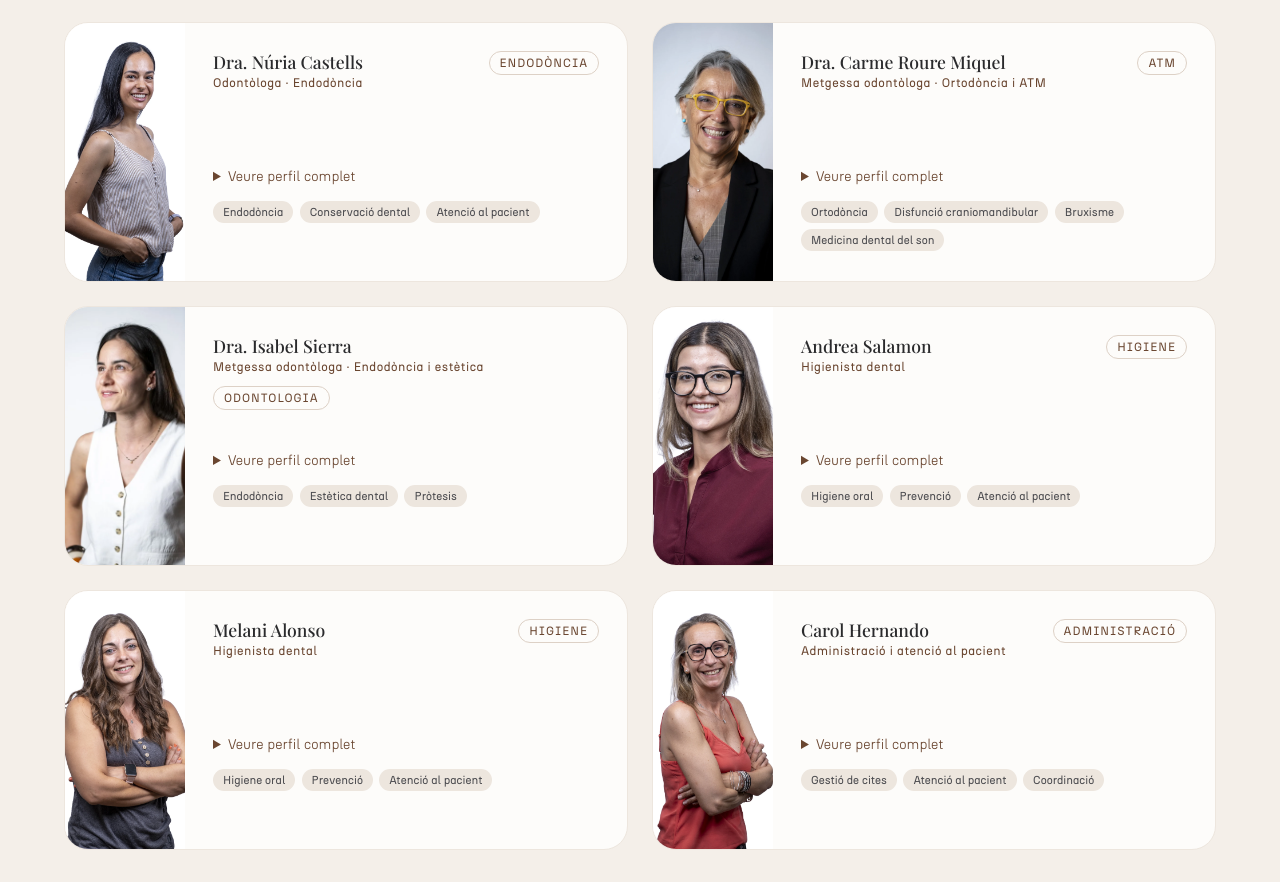
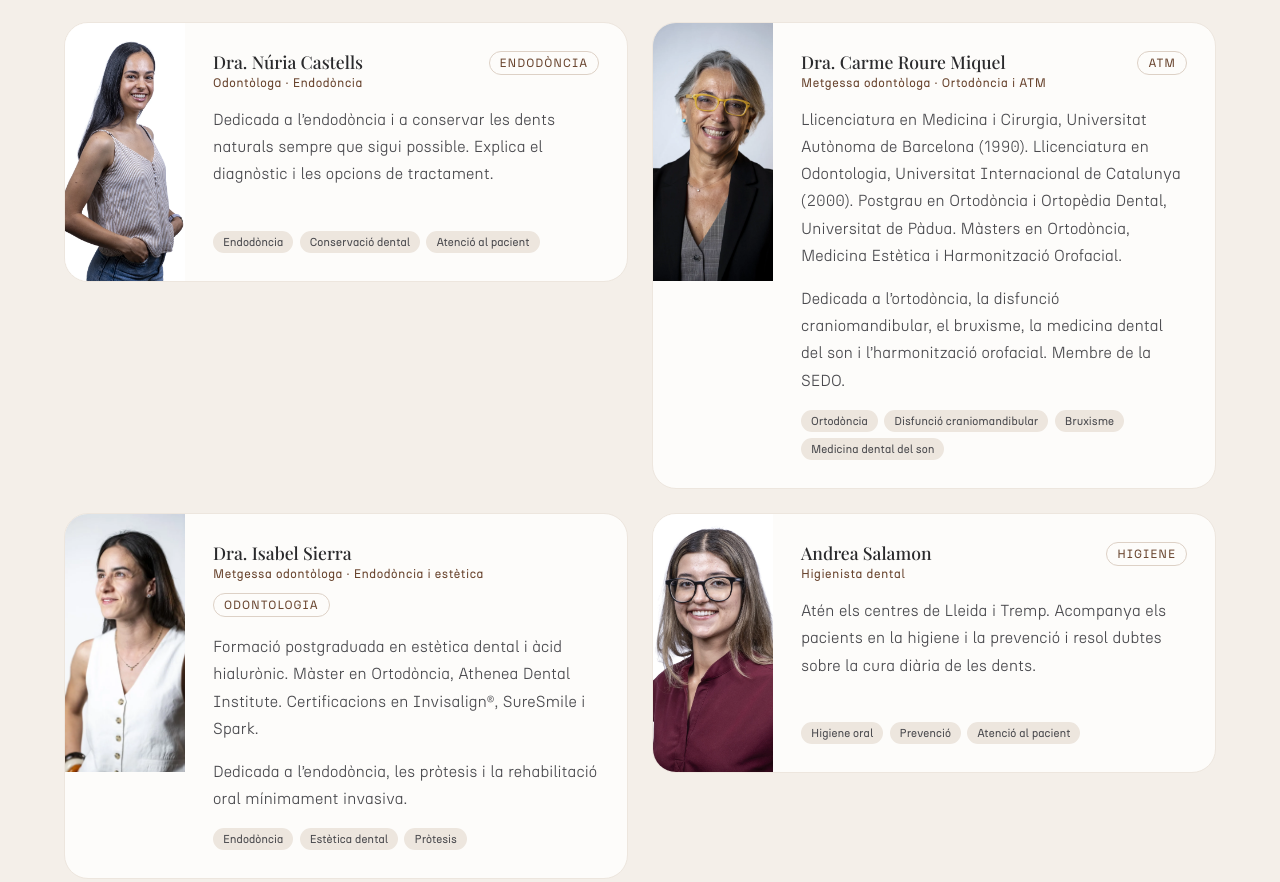
Before and after one commit to arnautxu/estudi-dental-carrera, a plain HTML site: page equip.html in a window 1280 px wide. Shown: the part 4432-5314 px from the top of the page. Drawn offline with nearby package versions, Linux system fonts and the light colour scheme; animation ran at ten frames a second; a web font is replaced by a local one.

Commit message:
Show team biographies directly without profile toggles

```diff
--- a/assets/css/main.css
+++ b/assets/css/main.css
@@ -3200,21 +3200,10 @@ body.cookie-modal-open { overflow: hidden; }
 .team-card__bio strong { font-weight:500; color:var(--ink); }
 
 
-/* Tremp: consistent compact profiles, with the full biography on demand. */
-.team-card--compact { align-self:start; min-height:240px; }
+/* Tremp: uniform portraits with the biography directly visible. */
+.team-card--compact { align-self:start; }
 .team-card--compact .team-card__body { min-width:0; }
-.team-card--compact .team-card__header { min-height:58px; flex-wrap:wrap; }
-.team-card--compact .team-card__details { margin-top:auto; }
-.team-card__details summary { cursor:pointer; font-size:.875rem; color:var(--beix-text); text-underline-offset:4px; }
-.team-card__details summary:hover { text-decoration:underline; }
-.team-card__details summary:focus-visible { outline:2px solid var(--beix-text); outline-offset:4px; }
-.team-card__details[open] .team-card__bio { margin-top:1rem; }
-.team-card--compact .team-card__tags { min-height:52px; align-content:flex-start; }
+.team-card--compact .team-card__header { flex-wrap:wrap; }
 @media (min-width:561px) {
-  .team-card--compact:not(:has(.team-card__details[open])) { height:260px; }
-  .team-card--compact .team-card__photo { position:relative; }
-  .team-card--compact .team-card__photo img { position:absolute; inset:0; }
-}
-@media (max-width:560px) {
-  .team-card--compact .team-card__body { min-height:240px; }
-}
+  .team-card--compact .team-card__photo { height:258px; }
+}
--- a/equip.html
+++ b/equip.html
@@ -39,7 +39,7 @@
   <link rel="preload" href="assets/fonts/N27-Regular.woff2" as="font" type="font/woff2" crossorigin />
   <link rel="preload" href="assets/fonts/N27-Light.woff2" as="font" type="font/woff2" crossorigin />
   <link rel="preload" href="assets/img/headers/hero-equip.webp" as="image" fetchpriority="high" />
-  <link rel="stylesheet" href="assets/css/main.css?v=20260910-tremp-compact" />
+  <link rel="stylesheet" href="assets/css/main.css?v=20260910-tremp-visible" />
   <link rel="icon" type="image/png" sizes="64x64" href="assets/img/logos/favicon.png" />
   <link rel="icon" type="image/svg+xml" href="assets/img/logos/favicon.svg" />
   <script type="application/ld+json">
@@ -473,7 +473,7 @@
                 </div>
                 <div class="team-card__badge">Endodòncia</div>
               </div>
-              <details class="team-card__details"><summary>Veure perfil complet</summary><div class="team-card__bio"><p>Dedicada a l’endodòncia i a conservar les dents naturals sempre que sigui possible. Explica el diagnòstic i les opcions de tractament.</p></div></details>
+              <div class="team-card__bio"><p>Dedicada a l’endodòncia i a conservar les dents naturals sempre que sigui possible. Explica el diagnòstic i les opcions de tractament.</p></div>
               <div class="team-card__tags">
                 <span>Endodòncia</span>
                 <span>Conservació dental</span>
@@ -494,7 +494,7 @@
                 </div>
                 <div class="team-card__badge">ATM</div>
               </div>
-              <details class="team-card__details"><summary>Veure perfil complet</summary><div class="team-card__bio"><p>Llicenciatura en Medicina i Cirurgia, Universitat Autònoma de Barcelona (1990). Llicenciatura en Odontologia, Universitat Internacional de Catalunya (2000). Postgrau en Ortodòncia i Ortopèdia Dental, Universitat de Pàdua. Màsters en Ortodòncia, Medicina Estètica i Harmonització Orofacial.</p><p>Dedicada a l’ortodòncia, la disfunció craniomandibular, el bruxisme, la medicina dental del son i l’harmonització orofacial. Membre de la SEDO.</p></div></details>
+              <div class="team-card__bio"><p>Llicenciatura en Medicina i Cirurgia, Universitat Autònoma de Barcelona (1990). Llicenciatura en Odontologia, Universitat Internacional de Catalunya (2000). Postgrau en Ortodòncia i Ortopèdia Dental, Universitat de Pàdua. Màsters en Ortodòncia, Medicina Estètica i Harmonització Orofacial.</p><p>Dedicada a l’ortodòncia, la disfunció craniomandibular, el bruxisme, la medicina dental del son i l’harmonització orofacial. Membre de la SEDO.</p></div>
               <div class="team-card__tags">
                 <span>Ortodòncia</span>
                 <span>Disfunció craniomandibular</span>
@@ -516,7 +516,7 @@
                 </div>
                 <div class="team-card__badge">Odontologia</div>
               </div>
-              <details class="team-card__details"><summary>Veure perfil complet</summary><div class="team-card__bio"><p>Formació postgraduada en estètica dental i àcid hialurònic. Màster en Ortodòncia, Athenea Dental Institute. Certificacions en Invisalign®, SureSmile i Spark.</p><p>Dedicada a l’endodòncia, les pròtesis i la rehabilitació oral mínimament invasiva.</p></div></details>
+              <div class="team-card__bio"><p>Formació postgraduada en estètica dental i àcid hialurònic. Màster en Ortodòncia, Athenea Dental Institute. Certificacions en Invisalign®, SureSmile i Spark.</p><p>Dedicada a l’endodòncia, les pròtesis i la rehabilitació oral mínimament invasiva.</p></div>
               <div class="team-card__tags">
                 <span>Endodòncia</span>
                 <span>Estètica dental</span>
@@ -537,7 +537,7 @@
                 </div>
                 <div class="team-card__badge">Higiene</div>
               </div>
-              <details class="team-card__details"><summary>Veure perfil complet</summary><div class="team-card__bio"><p>Atén els centres de Lleida i Tremp. Acompanya els pacients en la higiene i la prevenció i resol dubtes sobre la cura diària de les dents.</p></div></details>
+              <div class="team-card__bio"><p>Atén els centres de Lleida i Tremp. Acompanya els pacients en la higiene i la prevenció i resol dubtes sobre la cura diària de les dents.</p></div>
               <div class="team-card__tags">
                 <span>Higiene oral</span>
                 <span>Prevenció</span>
@@ -558,7 +558,7 @@
                 </div>
                 <div class="team-card__badge">Higiene</div>
               </div>
-              <details class="team-card__details"><summary>Veure perfil complet</summary><div class="team-card__bio"><p>Acompanya els pacients de Tremp en la higiene i la prevenció i resol dubtes sobre la cura diària de les dents.</p></div></details>
+              <div class="team-card__bio"><p>Acompanya els pacients de Tremp en la higiene i la prevenció i resol dubtes sobre la cura diària de les dents.</p></div>
               <div class="team-card__tags">
                 <span>Higiene oral</span>
                 <span>Prevenció</span>
@@ -579,7 +579,7 @@
                 </div>
                 <div class="team-card__badge">Administració</div>
               </div>
-              <details class="team-card__details"><summary>Veure perfil complet</summary><div class="team-card__bio"><p>Atén els pacients de Tremp i coordina les cites i la documentació per preparar cada visita.</p></div></details>
+              <div class="team-card__bio"><p>Atén els pacients de Tremp i coordina les cites i la documentació per preparar cada visita.</p></div>
               <div class="team-card__tags">
                 <span>Gestió de cites</span>
                 <span>Atenció al pacient</span>
```
Also changed, not shown: es/equipo.html (+7 -7 lines).
